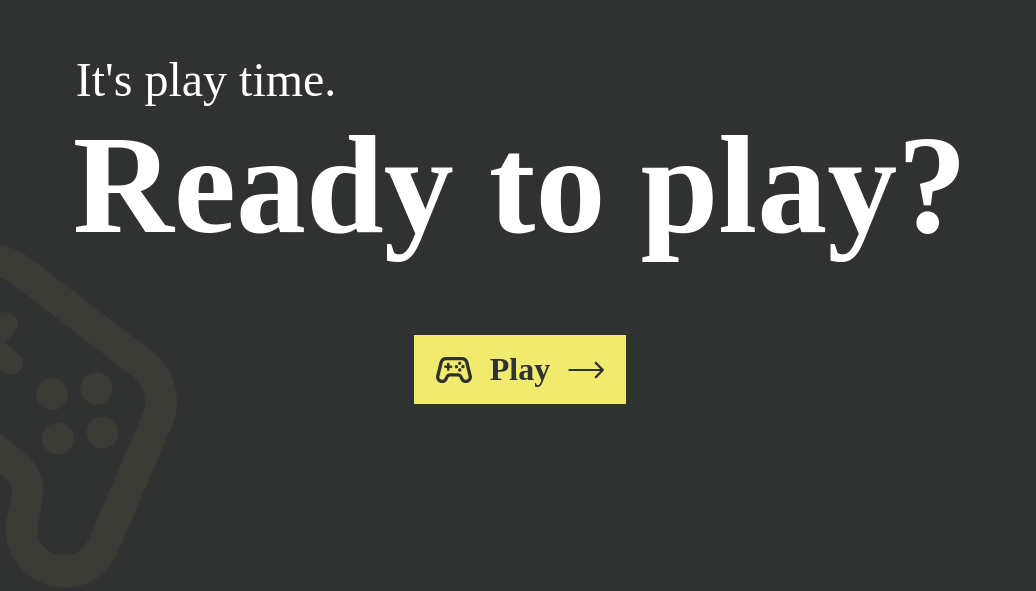
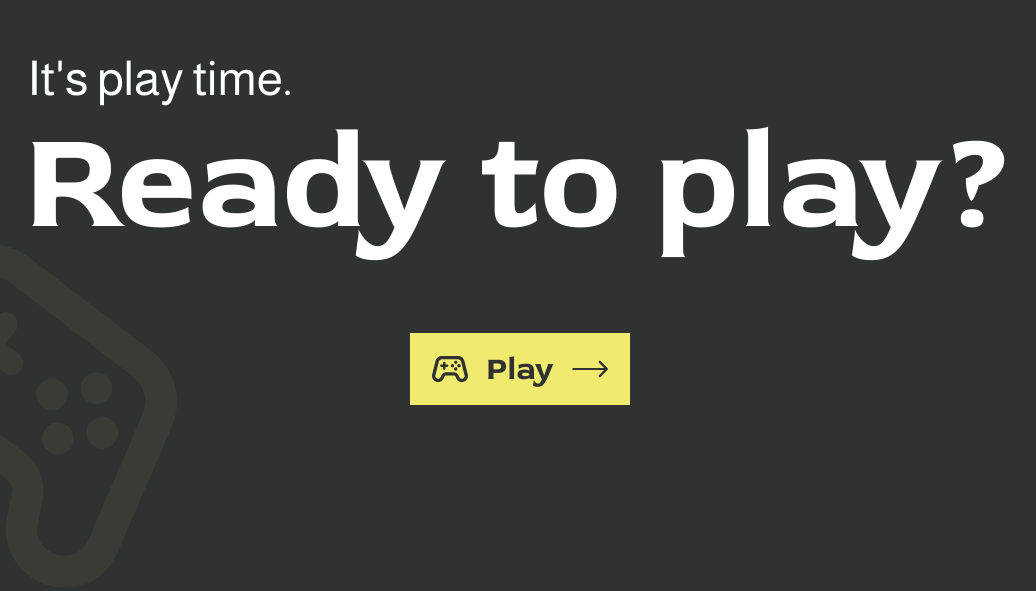
Before and after one commit to karinaklages/memory-game, a website built with Vite: page index.html in a window 1280 px wide. Shown: the part 172-763 px from the top of the page, without its empty margins (120-1156 px from the left). Built offline with nearby package versions, Linux system fonts and the light colour scheme; files whose address does not match are found by name.

Commit message:
feat: paths fixed

```diff
--- a/src/styles/base/typography.scss
+++ b/src/styles/base/typography.scss
@@ -4,7 +4,7 @@
   font-family: 'Almarai';
   font-style: normal;
   font-weight: 400;
-  src: url('./fonts/almarai-v19-latin-regular.woff2') format('woff2'); /* Chrome 36+, Opera 23+, Firefox 39+, Safari 12+, iOS 10+ */
+  src: url('/fonts/almarai-v19-latin-regular.woff2') format('woff2'); /* Chrome 36+, Opera 23+, Firefox 39+, Safari 12+, iOS 10+ */
 }
 
 /* almarai-700 - latin */
@@ -13,7 +13,7 @@
   font-family: 'Almarai';
   font-style: normal;
   font-weight: 700;
-  src: url('./fonts/almarai-v19-latin-700.woff2') format('woff2'); /* Chrome 36+, Opera 23+, Firefox 39+, Safari 12+, iOS 10+ */
+  src: url('/fonts/almarai-v19-latin-700.woff2') format('woff2'); /* Chrome 36+, Opera 23+, Firefox 39+, Safari 12+, iOS 10+ */
 }
 
 /* orbitron-500 - latin */
@@ -22,7 +22,7 @@
   font-family: 'Orbitron';
   font-style: normal;
   font-weight: 500;
-  src: url('./fonts/orbitron-v35-latin-500.woff2') format('woff2'); /* Chrome 36+, Opera 23+, Firefox 39+, Safari 12+, iOS 10+ */
+  src: url('/fonts/orbitron-v35-latin-500.woff2') format('woff2'); /* Chrome 36+, Opera 23+, Firefox 39+, Safari 12+, iOS 10+ */
 }
 
 /* orbitron-700 - latin */
@@ -31,7 +31,7 @@
   font-family: 'Orbitron';
   font-style: normal;
   font-weight: 700;
-  src: url('./fonts/orbitron-v35-latin-700.woff2') format('woff2'); /* Chrome 36+, Opera 23+, Firefox 39+, Safari 12+, iOS 10+ */
+  src: url('/fonts/orbitron-v35-latin-700.woff2') format('woff2'); /* Chrome 36+, Opera 23+, Firefox 39+, Safari 12+, iOS 10+ */
 }
 
 /* orbitron-900 - latin */
@@ -40,7 +40,7 @@
   font-family: 'Orbitron';
   font-style: normal;
   font-weight: 900;
-  src: url('./fonts/orbitron-v35-latin-900.woff2') format('woff2'); /* Chrome 36+, Opera 23+, Firefox 39+, Safari 12+, iOS 10+ */
+  src: url('/fonts/orbitron-v35-latin-900.woff2') format('woff2'); /* Chrome 36+, Opera 23+, Firefox 39+, Safari 12+, iOS 10+ */
 }
 
 /* red-rose-regular - latin */
@@ -49,7 +49,7 @@
   font-family: 'Red Rose';
   font-style: normal;
   font-weight: 400;
-  src: url('./fonts/red-rose-v25-latin-regular.woff2') format('woff2'); /* Chrome 36+, Opera 23+, Firefox 39+, Safari 12+, iOS 10+ */
+  src: url('/fonts/red-rose-v25-latin-regular.woff2') format('woff2'); /* Chrome 36+, Opera 23+, Firefox 39+, Safari 12+, iOS 10+ */
 }
 
 /* red-rose-700 - latin */
@@ -58,5 +58,5 @@
   font-family: 'Red Rose';
   font-style: normal;
   font-weight: 700;
-  src: url('./fonts/red-rose-v25-latin-700.woff2') format('woff2'); /* Chrome 36+, Opera 23+, Firefox 39+, Safari 12+, iOS 10+ */
+  src: url('/fonts/red-rose-v25-latin-700.woff2') format('woff2'); /* Chrome 36+, Opera 23+, Firefox 39+, Safari 12+, iOS 10+ */
 }
```
